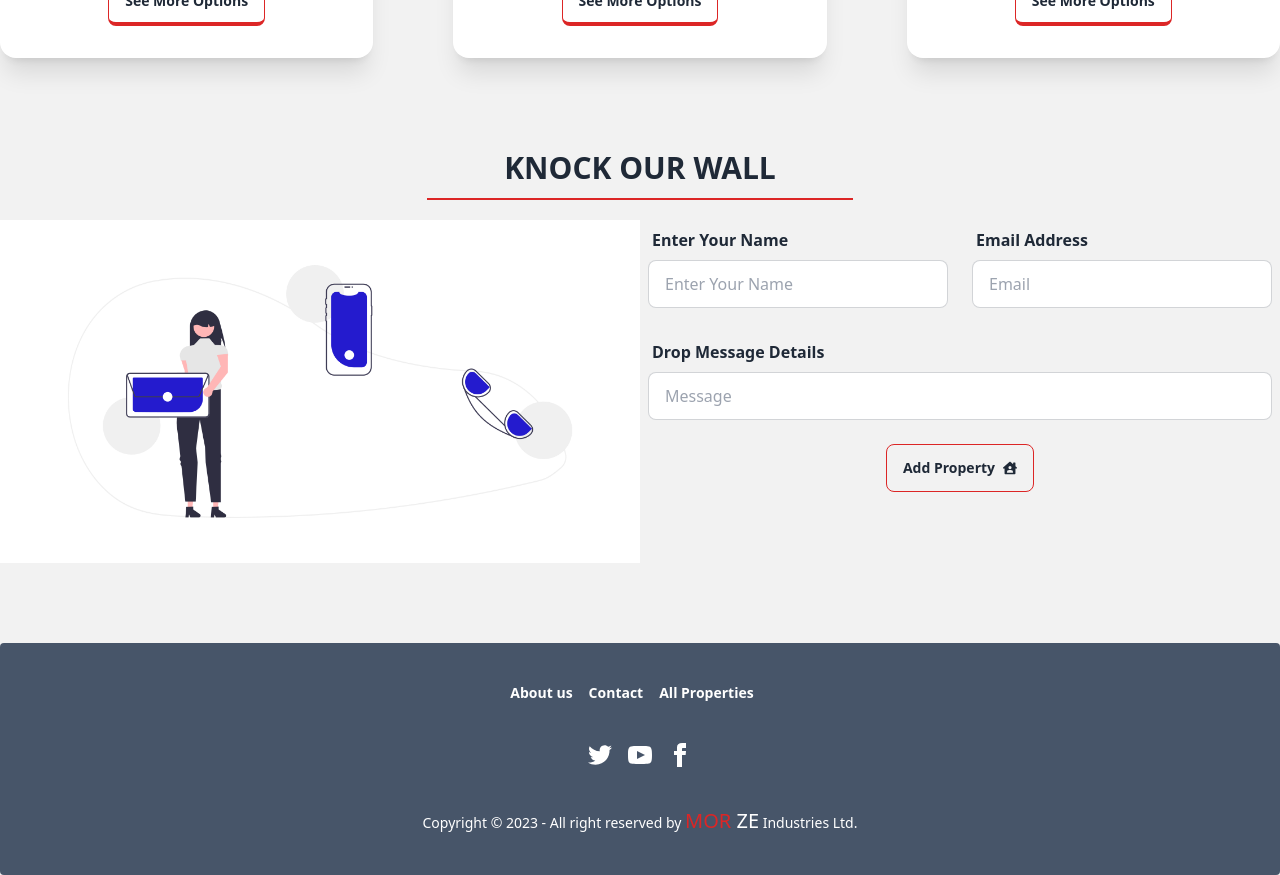
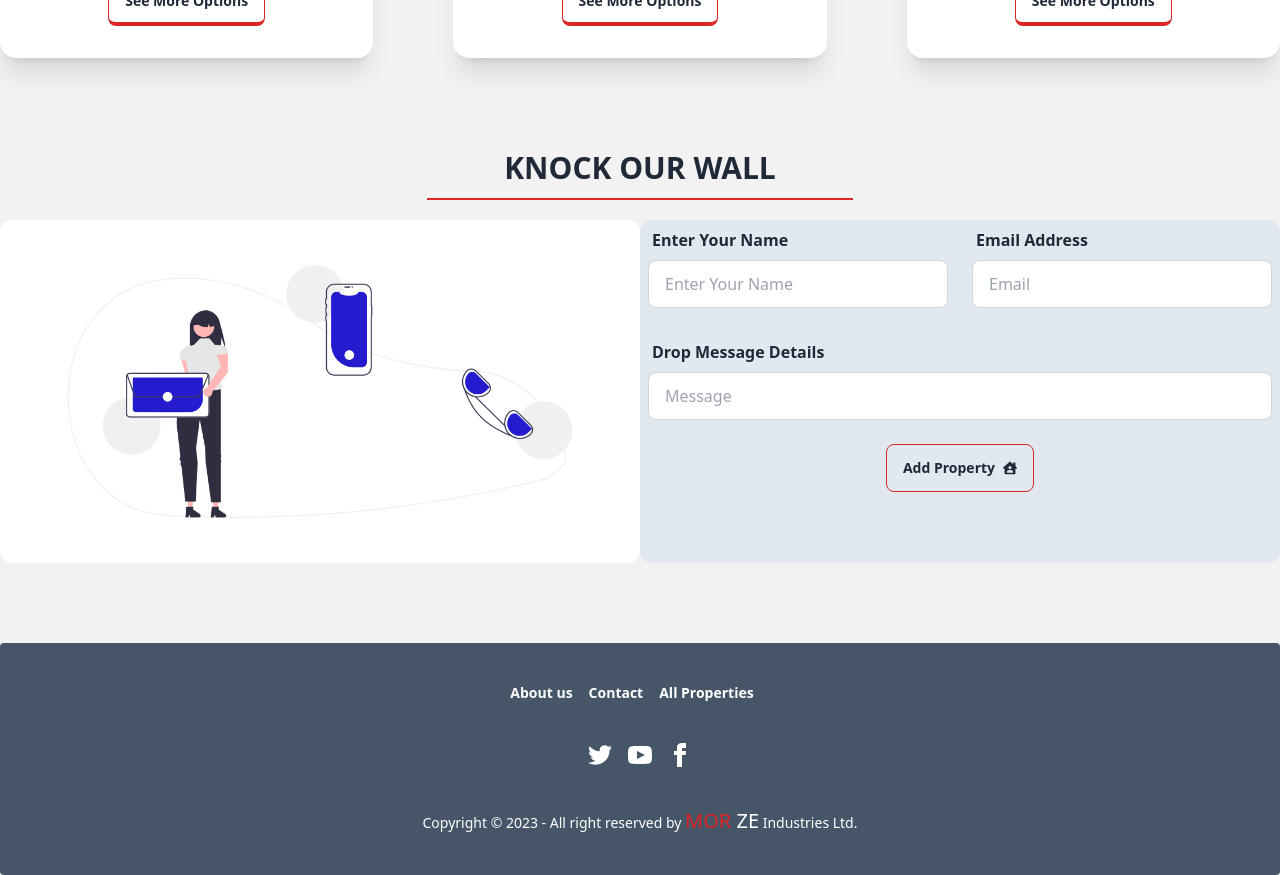
Before and after one commit to morz-mamun/Real-Estate-Project, a React (Vite) app: page / in a window 1280 px wide. Shown: the part 1480-2355 px from the top of the page. Built offline with nearby package versions, Linux system fonts and the light colour scheme; no server answers.

Commit message:
home page two extra section added

```diff
--- a/src/Pages/Home/ContactUs/ContactUs.jsx
+++ b/src/Pages/Home/ContactUs/ContactUs.jsx
@@ -6,13 +6,13 @@ import { FaHouseUser } from "react-icons/fa";
 const ContactUs = () => {
   const { register, handleSubmit } = useForm();
   return (
-    <div className="max-w-7xl mx-auto my-20">
+    <div className="max-w-7xl mx-auto mb-20">
       <SectionTitle heading={"Knock Our Wall"}></SectionTitle>
       <div className="flex">
-        <div className="w-1/2 rounded-xl">
-          <img src={contact} alt="" />
+        <div className="w-1/2">
+          <img className="rounded-xl" src={contact} alt="" />
         </div>
-        <div className=" rounded-xl w-1/2">
+        <div className=" bg-slate-200 rounded-xl w-1/2">
           <form
             className="space-y-2 md:space-y-6 px-2"
             //   onSubmit={handleSubmit(onSubmit)}
```
